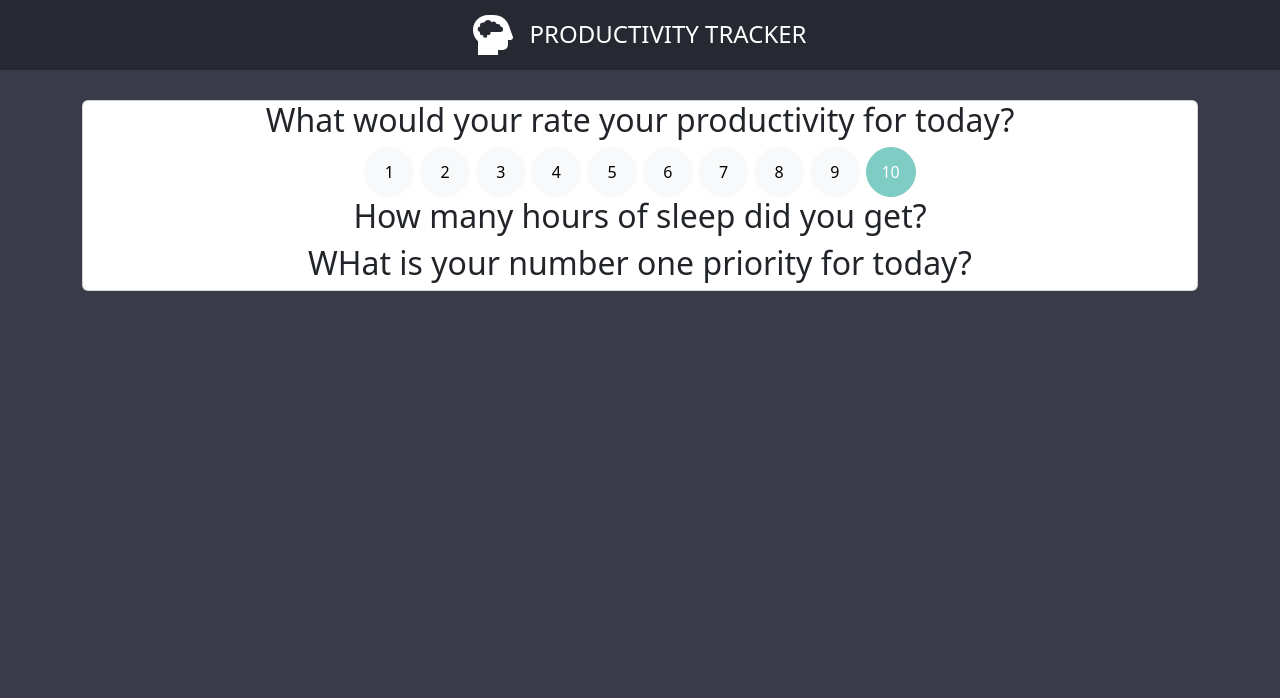
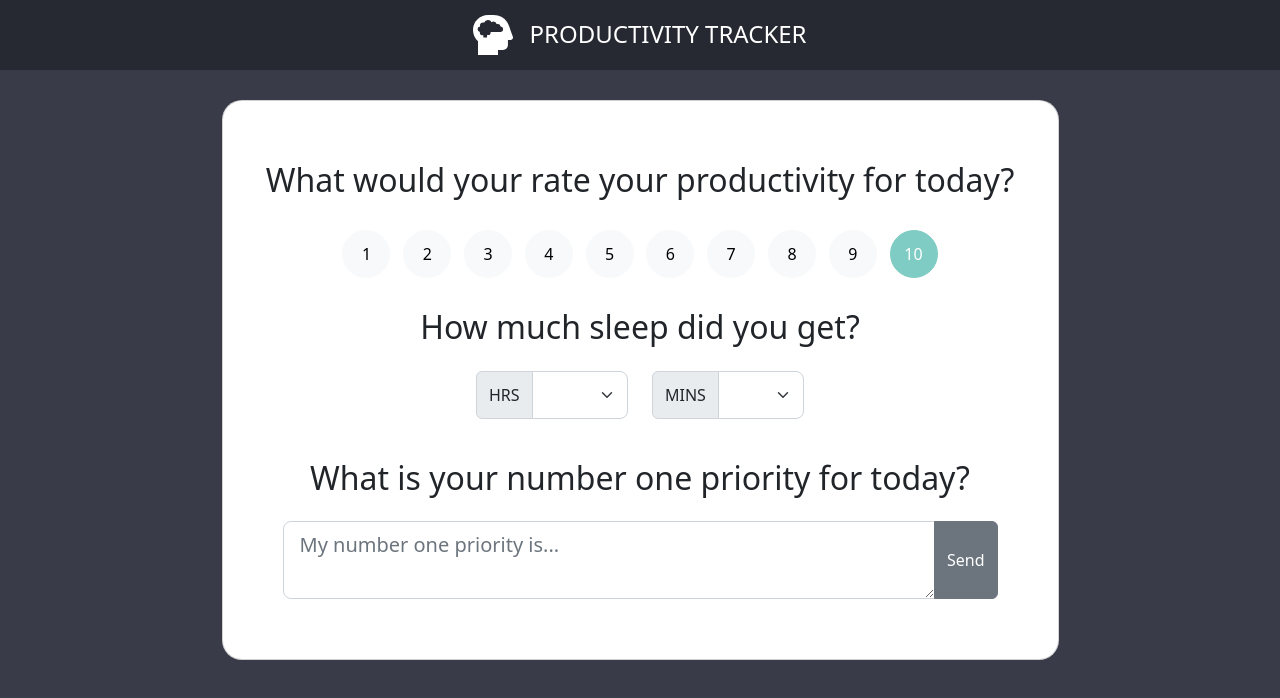
Before and after one commit to bcherrera14/productivity-app, a React (Create React App) app: page / in a window 1280 px wide. Shown: the top 698 px of the page. Built offline with nearby package versions, Linux system fonts and the light colour scheme.

Commit message:
form frontend

```diff
--- a/src/App.js
+++ b/src/App.js
@@ -5,7 +5,7 @@ function App() {
 	return (
 		<div>
 			<Header />
-			<div className="container">
+			<div className="container d-flex justify-content-center">
 				<ProductivityForm />
 			</div>
 		</div>
--- a/src/components/ProductivityForm.jsx
+++ b/src/components/ProductivityForm.jsx
@@ -1,14 +1,66 @@
 import React from 'react';
+import Card from 'react-bootstrap/Card';
+import Button from 'react-bootstrap/Button';
+import Form from 'react-bootstrap/Form';
+import Row from 'react-bootstrap/Row';
+import Col from 'react-bootstrap/Col';
+import InputGroup from 'react-bootstrap/InputGroup';
+
 import RatingSelect from './RatingSelect';
 
 function ProductivityForm() {
 	return (
-		<div className="card d-flex flex-column align-items-center">
-			<h2>What would your rate your productivity for today?</h2>
-			<RatingSelect />
-			<h2>How many hours of sleep did you get?</h2>
-			<h2>WHat is your number one priority for today?</h2>
-		</div>
+		<Card body className="w-75">
+			<Form>
+				<RatingSelect />
+				<h2 className="text-center mb-4">How much sleep did you get?</h2>
+				<Row className="justify-content-center mb-4">
+					<Form.Group className="time-select">
+						<InputGroup className="mb-3">
+							<InputGroup.Text id="basic-addon1">HRS</InputGroup.Text>
+							<Form.Select aria-label="Small" size="lg" type="text">
+								<option />
+								<option>4</option>
+								<option>5</option>
+								<option>6</option>
+								<option>7</option>
+								<option>8</option>
+								<option>9</option>
+								<option>10</option>
+								<option>11</option>
+								<option>12</option>
+							</Form.Select>
+						</InputGroup>
+					</Form.Group>
+
+					<Form.Group className="time-select">
+						<InputGroup className="mb-3">
+							<InputGroup.Text id="basic-addon2">MINS</InputGroup.Text>
+							<Form.Select size="lg" type="text">
+								<option />
+								<option>15</option>
+								<option>30</option>
+								<option>45</option>
+							</Form.Select>
+						</InputGroup>
+					</Form.Group>
+				</Row>
+
+				<h2 className="text-center mb-4">What is your number one priority for today?</h2>
+				<InputGroup className="mb-4 px-4">
+					<Form.Control
+						size="lg"
+						placeholder="My number one priority is..."
+						aria-label="Recipient's username"
+						aria-describedby="basic-addon2"
+						as="textarea"
+					/>
+					<Button variant="secondary" id="button-addon2">
+						Send
+					</Button>
+				</InputGroup>
+			</Form>
+		</Card>
 	);
 }
 
--- a/src/components/RatingSelect.jsx
+++ b/src/components/RatingSelect.jsx
@@ -10,127 +10,252 @@ function RatingSelect() {
 	};
 
 	return (
-		<div className="d-flex justify-content-around w-50">
+		<div className="d-flex flex-column align-items-center mt-4 mb-4">
+			<h2 className="text-center mb-4">What would your rate your productivity for today?</h2>
+			<div className="row justify-content-center w-100">
 				<input
 					type="radio"
-				class="btn-check"
+					className="btn-check"
 					id="btn-check1"
-				autocomplete="off"
+					autoComplete="off"
 					value={1}
 					checked={selected === 1}
 					onChange={handleChange}
 				/>
-			<label class="btn btn-light rounded-circle shadow-none" for="btn-check1">
+				<label className="btn btn-light rounded-circle shadow-none" htmlFor="btn-check1">
 					1
 				</label>
 				<input
 					type="radio"
-				class="btn-check"
+					className="btn-check"
 					id="btn-check2"
-				autocomplete="off"
+					autoComplete="off"
 					value={2}
 					checked={selected === 2}
 					onChange={handleChange}
 				/>
-			<label class="btn btn-light rounded-circle shadow-none" for="btn-check2">
+				<label className="btn btn-light rounded-circle shadow-none" htmlFor="btn-check2">
 					2
 				</label>
 				<input
 					type="radio"
-				class="btn-check"
+					className="btn-check"
 					id="btn-check3"
-				autocomplete="off"
+					autoComplete="off"
 					value={3}
 					checked={selected === 3}
 					onChange={handleChange}
 				/>
-			<label class="btn btn-light rounded-circle shadow-none" for="btn-check3">
+				<label className="btn btn-light rounded-circle shadow-none" htmlFor="btn-check3">
 					3
 				</label>
 				<input
 					type="radio"
-				class="btn-check"
+					className="btn-check"
 					id="btn-check4"
-				autocomplete="off"
+					autoComplete="off"
 					value={4}
 					checked={selected === 4}
 					onChange={handleChange}
 				/>
-			<label class="btn btn-light rounded-circle shadow-none" for="btn-check4">
+				<label className="btn btn-light rounded-circle shadow-none" htmlFor="btn-check4">
 					4
 				</label>
 				<input
 					type="radio"
-				class="btn-check"
+					className="btn-check"
 					id="btn-check5"
-				autocomplete="off"
+					autoComplete="off"
 					value={5}
 					checked={selected === 5}
 					onChange={handleChange}
 				/>
-			<label class="btn btn-light rounded-circle shadow-none" for="btn-check5">
+				<label className="btn btn-light rounded-circle shadow-none" htmlFor="btn-check5">
 					5
 				</label>
 				<input
 					type="radio"
-				class="btn-check"
+					className="btn-check"
 					id="btn-check6"
-				autocomplete="off"
+					autoComplete="off"
 					value={6}
 					checked={selected === 6}
 					onChange={handleChange}
 				/>
-			<label class="btn btn-light rounded-circle shadow-none" for="btn-check6">
+				<label className="btn btn-light rounded-circle shadow-none" htmlFor="btn-check6">
 					6
 				</label>
 				<input
 					type="radio"
-				class="btn-check"
+					className="btn-check"
 					id="btn-check7"
-				autocomplete="off"
+					autoComplete="off"
 					value={7}
 					checked={selected === 7}
 					onChange={handleChange}
 				/>
-			<label class="btn btn-light rounded-circle shadow-none" for="btn-check7">
+				<label className="btn btn-light rounded-circle shadow-none" htmlFor="btn-check7">
 					7
 				</label>
 				<input
 					type="radio"
-				class="btn-check"
+					className="btn-check"
 					id="btn-check8"
-				autocomplete="off"
+					autoComplete="off"
 					value={8}
 					checked={selected === 8}
 					onChange={handleChange}
 				/>
-			<label class="btn btn-light rounded-circle shadow-none" for="btn-check8">
+				<label className="btn btn-light rounded-circle shadow-none" htmlFor="btn-check8">
 					8
 				</label>
 				<input
 					type="radio"
-				class="btn-check"
+					className="btn-check"
 					id="btn-check9"
-				autocomplete="off"
+					autoComplete="off"
 					value={9}
 					checked={selected === 9}
 					onChange={handleChange}
 				/>
-			<label class="btn btn-light rounded-circle shadow-none" for="btn-check9">
+				<label className="btn btn-light rounded-circle shadow-none" htmlFor="btn-check9">
 					9
 				</label>
 				<input
 					type="radio"
-				class="btn-check"
+					className="btn-check"
 					id="btn-check0"
-				autocomplete="off"
+					autoComplete="off"
 					value={10}
 					checked={selected === 10}
 					onChange={handleChange}
 				/>
-			<label class="btn btn-light rounded-circle shadow-none" for="btn-check0">
+				<label className="btn btn-light rounded-circle shadow-none" htmlFor="btn-check0">
 					10
 				</label>
+			</div>
+			{/* <div className="d-flex justify-content-around w-100 flex-wrap">
+				<input
+					type="radio"
+					className="btn-check"
+					id="btn-check1"
+					autoComplete="off"
+					value={1}
+					checked={selected === 1}
+					onChange={handleChange}
+				/>
+				<label className="btn btn-light rounded-circle shadow-none" htmlFor="btn-check1">
+					1
+				</label>
+				<input
+					type="radio"
+					className="btn-check"
+					id="btn-check2"
+					autoComplete="off"
+					value={2}
+					checked={selected === 2}
+					onChange={handleChange}
+				/>
+				<label className="btn btn-light rounded-circle shadow-none" htmlFor="btn-check2">
+					2
+				</label>
+				<input
+					type="radio"
+					className="btn-check"
+					id="btn-check3"
+					autoComplete="off"
+					value={3}
+					checked={selected === 3}
+					onChange={handleChange}
+				/>
+				<label className="btn btn-light rounded-circle shadow-none" htmlFor="btn-check3">
+					3
+				</label>
+				<input
+					type="radio"
+					className="btn-check"
+					id="btn-check4"
+					autoComplete="off"
+					value={4}
+					checked={selected === 4}
+					onChange={handleChange}
+				/>
+				<label className="btn btn-light rounded-circle shadow-none" htmlFor="btn-check4">
+					4
+				</label>
+				<input
+					type="radio"
+					className="btn-check"
+					id="btn-check5"
+					autoComplete="off"
+					value={5}
+					checked={selected === 5}
+					onChange={handleChange}
+				/>
+				<label className="btn btn-light rounded-circle shadow-none" htmlFor="btn-check5">
+					5
+				</label>
+				<input
+					type="radio"
+					className="btn-check"
+					id="btn-check6"
+					autoComplete="off"
+					value={6}
+					checked={selected === 6}
+					onChange={handleChange}
+				/>
+				<label className="btn btn-light rounded-circle shadow-none" htmlFor="btn-check6">
+					6
+				</label>
+				<input
+					type="radio"
+					className="btn-check"
+					id="btn-check7"
+					autoComplete="off"
+					value={7}
+					checked={selected === 7}
+					onChange={handleChange}
+				/>
+				<label className="btn btn-light rounded-circle shadow-none" htmlFor="btn-check7">
+					7
+				</label>
+				<input
+					type="radio"
+					className="btn-check"
+					id="btn-check8"
+					autoComplete="off"
+					value={8}
+					checked={selected === 8}
+					onChange={handleChange}
+				/>
+				<label className="btn btn-light rounded-circle shadow-none" htmlFor="btn-check8">
+					8
+				</label>
+				<input
+					type="radio"
+					className="btn-check"
+					id="btn-check9"
+					autoComplete="off"
+					value={9}
+					checked={selected === 9}
+					onChange={handleChange}
+				/>
+				<label className="btn btn-light rounded-circle shadow-none" htmlFor="btn-check9">
+					9
+				</label>
+				<input
+					type="radio"
+					className="btn-check"
+					id="btn-check0"
+					autoComplete="off"
+					value={10}
+					checked={selected === 10}
+					onChange={handleChange}
+				/>
+				<label className="btn btn-light rounded-circle shadow-none" htmlFor="btn-check0">
+					10
+				</label>
+			</div> */}
 		</div>
 	);
 }
--- a/src/index.css
+++ b/src/index.css
@@ -28,12 +28,18 @@ header {
 	height: 40px;
 }
 
+.card {
+	border-radius: 20px;
+	padding: 20px;
+}
+
 label.btn {
-	width: 50px;
-	height: 50px;
+	width: 3rem;
+	height: 3rem;
 	align-items: center;
 	display: flex;
 	justify-content: center;
+	margin: .4rem .4rem;
 }
 
 .btn-check:checked + .btn {
@@ -41,3 +47,8 @@ label.btn {
 	border-color: #7fccc4;
 	color: #fff;
 }
+
+.time-select {
+	width: 11rem;
+	text-align: center;
+}
```
Also changed, not shown: src/components/HourSelect.jsx (added, +10 -0 lines). Lines whose indentation alone changed are shown as unchanged.
